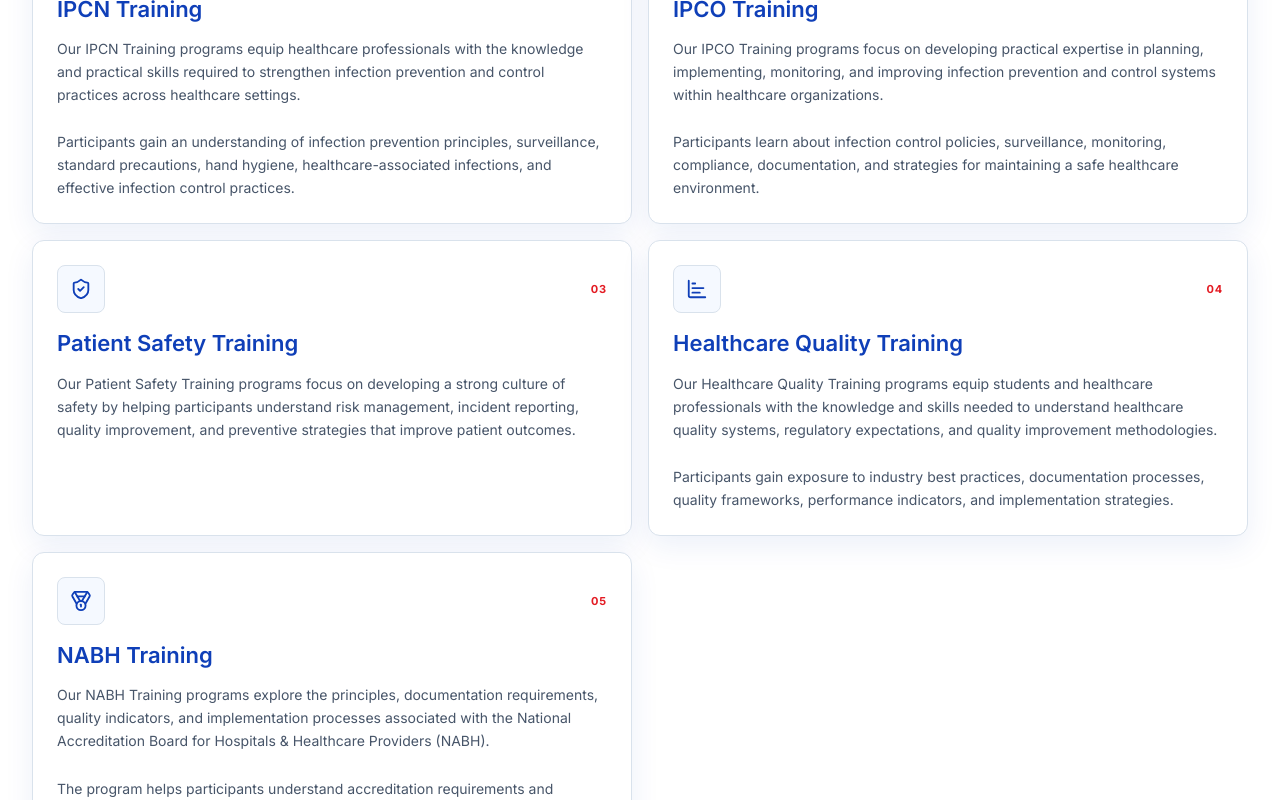
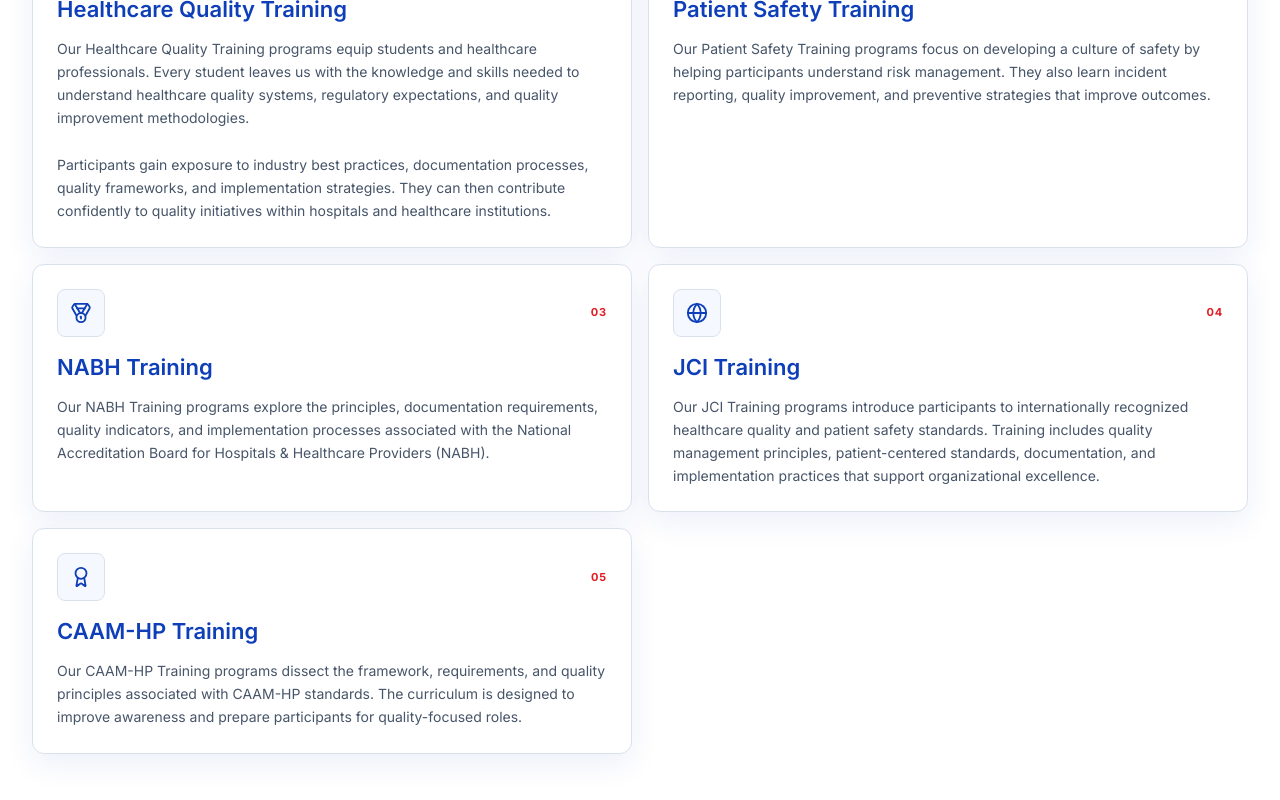
Before and after one commit to webstique-dev/nvr_backup, a React (Vite) app: page /services in a window 1280 px wide. Shown: the part 2300-3100 px from the top of the page. Built offline with nearby package versions, Linux system fonts and the light colour scheme.

Commit message:
update(services):fixed services page content

```diff
--- a/src/pages/Services.jsx
+++ b/src/pages/Services.jsx
@@ -94,81 +94,154 @@
 //   },
 // ];
 
+// const trainingServices = [
+//   {
+//     id: 'ipcn-training',
+//     slug: 'ipcn-training',
+//     icon: LuShieldCheck,
+//     number: '01',
+//     title: 'IPCN Training',
+//     body: [
+//       'Our IPCN Training programs equip healthcare professionals with the knowledge and practical skills required to strengthen infection prevention and control practices across healthcare settings.',
+//     ],
+//   },
+//   {
+//     id: 'ipco-training',
+//     slug: 'ipco-training',
+//     icon: LuShieldCheck,
+//     number: '02',
+//     title: 'IPCO Training',
+//     body: [
+//       'Our IPCO Training programs focus on developing practical expertise in planning, implementing, monitoring, and improving infection prevention and control systems within healthcare organizations.',
+//     ],
+//   },
+//   {
+//     id: 'patient-safety-training',
+//     slug: 'patient-safety-training',
+//     icon: LuShieldCheck,
+//     number: '03',
+//     title: 'Patient Safety Training',
+//     body: [
+//       'Our Patient Safety Training programs focus on developing a strong culture of safety by helping participants understand risk management, incident reporting, quality improvement, and preventive strategies that improve patient outcomes.',
+//     ],
+//   },
+//   {
+//     id: 'healthcare-quality-training',
+//     slug: 'healthcare-quality-training',
+//     icon: LuChartBar,
+//     number: '04',
+//     title: 'Healthcare Quality Training',
+//     body: [
+//       'Our Healthcare Quality Training programs equip students and healthcare professionals with the knowledge and skills needed to understand healthcare quality systems, regulatory expectations, and quality improvement methodologies.',
+//       'Participants gain exposure to industry best practices, documentation processes, quality frameworks, performance indicators, and implementation strategies.',
+//     ],
+//   },
+//   {
+//     id: 'nabh-training',
+//     slug: 'nabh-training',
+//     icon: LuMedal,
+//     number: '05',
+//     title: 'NABH Training',
+//     body: [
+//       'Our NABH Training programs explore the principles, documentation requirements, quality indicators, and implementation processes associated with the National Accreditation Board for Hospitals & Healthcare Providers (NABH).',
+//       'The program helps participants understand accreditation requirements and prepare healthcare organizations for effective implementation and continuous quality improvement.',
+//     ],
+//   },
+//   // {
+//   //   id: 'jci-training',
+//   //   slug: 'jci-training',
+//   //   icon: LuGlobe,
+//   //   number: '06',
+//   //   title: 'JCI Training',
+//   //   body: [
+//   //     'Our JCI Training programs introduce participants to internationally recognized healthcare quality and patient safety standards. Training includes quality management principles, patient-centered standards, documentation, and implementation practices that support organizational excellence.',
+//   //   ],
+//   // },
+//   // {
+//   //   id: 'caam-hp-training',
+//   //   slug: 'caam-hp-training',
+//   //   icon: LuAward,
+//   //   number: '07',
+//   //   title: 'CAAM-HP Training',
+//   //   body: [
+//   //     'Our CAAM-HP Training programs explore the framework, requirements, and quality principles associated with CAAM-HP standards. The curriculum is designed to improve awareness and prepare participants for quality-focused roles.',
+//   //   ],
+//   // },
+// ];
+
 const trainingServices = [
+  // {
+  //   id: 'ipcn-training',
+  //   slug: 'ipcn-training',
+  //   icon: LuShieldCheck,
+  //   number: '00',
+  //   title: 'IPCN Training',
+  //   body: [
+  //     'Our IPCN Training programs equip healthcare professionals with the knowledge and practical skills required to strengthen infection prevention and control practices across healthcare settings.',
+  //   ],
+  // },
+  // {
+  //   id: 'ipco-training',
+  //   slug: 'ipco-training',
+  //   icon: LuShieldCheck,
+  //   number: '00',
+  //   title: 'IPCO Training',
+  //   body: [
+  //     'Our IPCO Training programs focus on developing practical expertise in planning, implementing, monitoring, and improving infection prevention and control systems within healthcare organizations.',
+  //   ],
+  // },
   {
-    id: 'ipcn-training',
-    slug: 'ipcn-training',
-    icon: LuShieldCheck,
+    id: 'healthcare-quality-training',
+    slug: 'healthcare-quality-training',
+    icon: LuChartBar,
     number: '01',
-    title: 'IPCN Training',
+    title: 'Healthcare Quality Training',
     body: [
-      'Our IPCN Training programs equip healthcare professionals with the knowledge and practical skills required to strengthen infection prevention and control practices across healthcare settings.',
-      'Participants gain an understanding of infection prevention principles, surveillance, standard precautions, hand hygiene, healthcare-associated infections, and effective infection control practices.',
-    ],
-  },
-  {
-    id: 'ipco-training',
-    slug: 'ipco-training',
-    icon: LuShieldCheck,
-    number: '02',
-    title: 'IPCO Training',
-    body: [
-      'Our IPCO Training programs focus on developing practical expertise in planning, implementing, monitoring, and improving infection prevention and control systems within healthcare organizations.',
-      'Participants learn about infection control policies, surveillance, monitoring, compliance, documentation, and strategies for maintaining a safe healthcare environment.',
+      'Our Healthcare Quality Training programs equip students and healthcare professionals. Every student leaves us with the knowledge and skills needed to understand healthcare quality systems, regulatory expectations, and quality improvement methodologies.',
+      'Participants gain exposure to industry best practices, documentation processes, quality frameworks, and implementation strategies. They can then contribute confidently to quality initiatives within hospitals and healthcare institutions.',
     ],
   },
   {
     id: 'patient-safety-training',
     slug: 'patient-safety-training',
     icon: LuShieldCheck,
-    number: '03',
+    number: '02',
     title: 'Patient Safety Training',
     body: [
-      'Our Patient Safety Training programs focus on developing a strong culture of safety by helping participants understand risk management, incident reporting, quality improvement, and preventive strategies that improve patient outcomes.',
+      'Our Patient Safety Training programs focus on developing a culture of safety by helping participants understand risk management. They also learn incident reporting, quality improvement, and preventive strategies that improve outcomes.',
     ],
   },
-  {
-    id: 'healthcare-quality-training',
-    slug: 'healthcare-quality-training',
-    icon: LuChartBar,
-    number: '04',
-    title: 'Healthcare Quality Training',
-    body: [
-      'Our Healthcare Quality Training programs equip students and healthcare professionals with the knowledge and skills needed to understand healthcare quality systems, regulatory expectations, and quality improvement methodologies.',
-      'Participants gain exposure to industry best practices, documentation processes, quality frameworks, performance indicators, and implementation strategies.',
-    ],
-  },
+
   {
     id: 'nabh-training',
     slug: 'nabh-training',
     icon: LuMedal,
-    number: '05',
+    number: '03',
     title: 'NABH Training',
     body: [
       'Our NABH Training programs explore the principles, documentation requirements, quality indicators, and implementation processes associated with the National Accreditation Board for Hospitals & Healthcare Providers (NABH).',
-      'The program helps participants understand accreditation requirements and prepare healthcare organizations for effective implementation and continuous quality improvement.',
     ],
   },
-  // {
-  //   id: 'jci-training',
-  //   slug: 'jci-training',
-  //   icon: LuGlobe,
-  //   number: '06',
-  //   title: 'JCI Training',
-  //   body: [
-  //     'Our JCI Training programs introduce participants to internationally recognized healthcare quality and patient safety standards. Training includes quality management principles, patient-centered standards, documentation, and implementation practices that support organizational excellence.',
-  //   ],
-  // },
-  // {
-  //   id: 'caam-hp-training',
-  //   slug: 'caam-hp-training',
-  //   icon: LuAward,
-  //   number: '07',
-  //   title: 'CAAM-HP Training',
-  //   body: [
-  //     'Our CAAM-HP Training programs explore the framework, requirements, and quality principles associated with CAAM-HP standards. The curriculum is designed to improve awareness and prepare participants for quality-focused roles.',
-  //   ],
-  // },
+  {
+    id: 'jci-training',
+    slug: 'jci-training',
+    icon: LuGlobe,
+    number: '04',
+    title: 'JCI Training',
+    body: [
+      'Our JCI Training programs introduce participants to internationally recognized healthcare quality and patient safety standards. Training includes quality management principles, patient-centered standards, documentation, and implementation practices that support organizational excellence.',
+    ],
+  },
+  {
+    id: 'caam-hp-training',
+    slug: 'caam-hp-training',
+    icon: LuAward,
+    number: '05',
+    title: 'CAAM-HP Training',
+    body: [
+      'Our CAAM-HP Training programs dissect the framework, requirements, and quality principles associated with CAAM-HP standards. The curriculum is designed to improve awareness and prepare participants for quality-focused roles.',
+    ],
+  },
 ];
 
 /* ─── Consultancy list items ─────────────────────────── */
```
